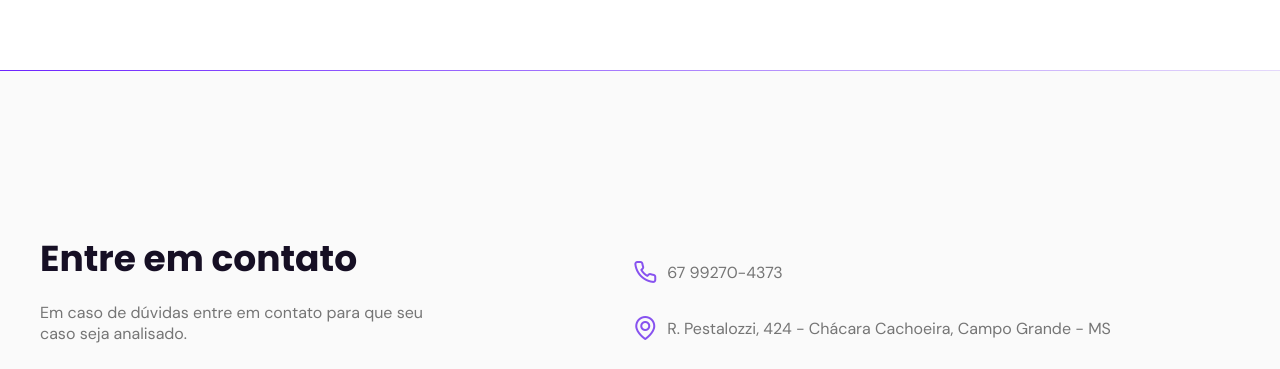
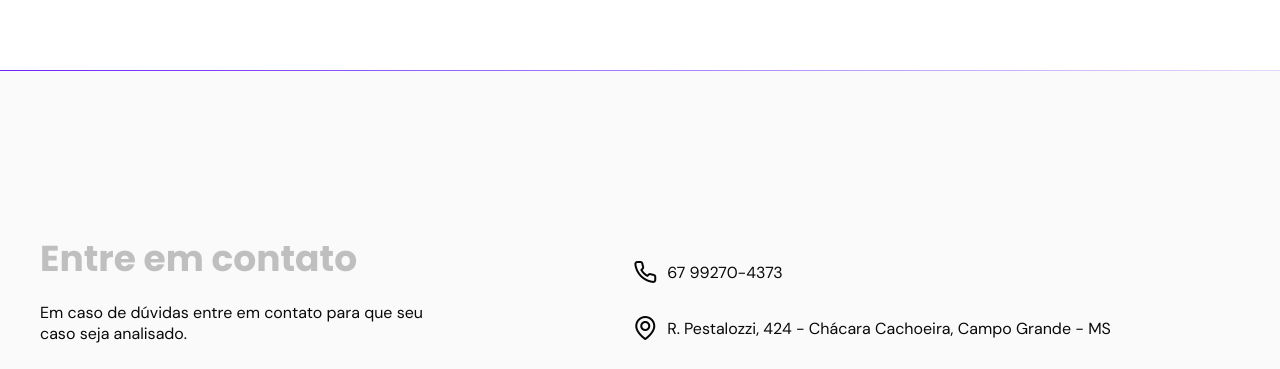
Before and after one commit to vvnnss/anacarolinarpavaoadv, a plain HTML site: page index.html in a window 1280 px wide. Shown: the part 4833-5202 px from the top of the page. Drawn offline with nearby package versions, Linux system fonts and the light colour scheme; files whose address does not match are found by name.

Commit message:
Update style.css

```diff
--- a/style.css
+++ b/style.css
@@ -27,12 +27,12 @@ img {
   /* colors */
   --hue: 260;
   /* HSL color mode */
-  --base-color: hsl(var(--hue) 83% 63%);
-  --base-color-second: hsl(var(--hue) 22% 83%);
-  --base-color-alt: hsl(var(--hue) 63% 53%);
-  --title-color: hsl(var(--hue) 41% 10%);
-  --text-color: hsl(0 0% 46%);
-  --text-color-light: hsl(0 0% 98%);
+  --base-color: hsl(var(--hue) 12% 2%);
+  --base-color-second: hsl(var(--hue) 1% 95%);
+  --base-color-alt: hsl(var(--hue) 6% 53%);
+  --title-color: hsl(var(--hue) 1% 75%);
+  --text-color: rgb(10, 9, 9);
+  --text-color-light: rgb(243, 243, 243);
   --body-color: hsl(0 0% 98%);
 
   /*fonts*/
@@ -145,12 +145,12 @@ body {
 }
 
 #header.scroll {
-  background: var(--base-color);
+  background: #000000;
   box-shadow: 0px 0px 12px rgba(0, 0, 0, 0.15);
 }
 
 header.scroll .logo span {
-  color: white;
+  color: rgb(255, 255, 255);
   transition: 0.3s;
 }
 
@@ -258,7 +258,7 @@ nav.show ul.grid {
 /*=====toggle menu====*/
 
 .toggle {
-  color: var(--base-color);
+  color: var(--base-colo);
   font-size: 1.5rem;
   cursor: pointer;
 }
@@ -418,7 +418,7 @@ nav.show div.icon-close {
   position: relative;
   text-indent: 1.875rem;
   margin-bottom: 1.5rem;
-  color: var(--title-color);
+  color: rgb(0, 0, 0);
 }
 
 #testimonials blockquote p span {
```
